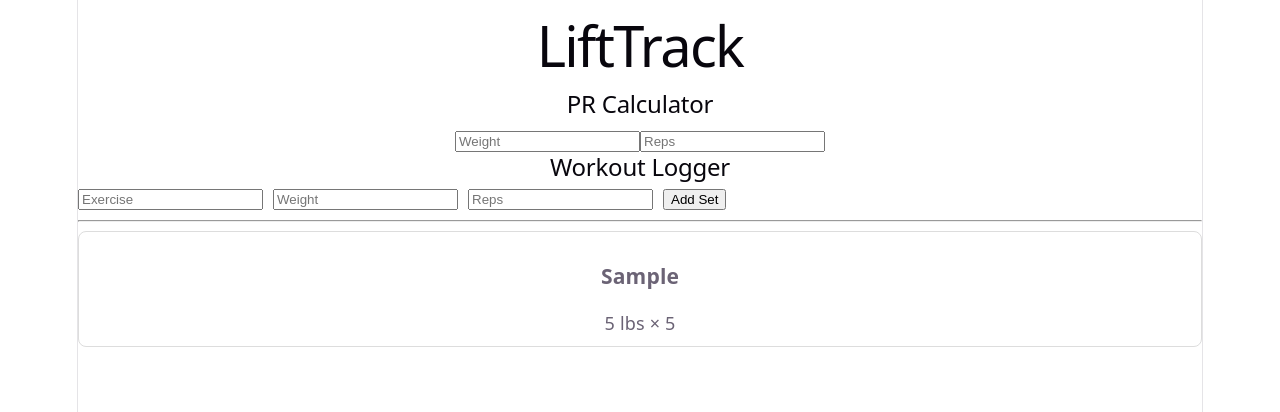
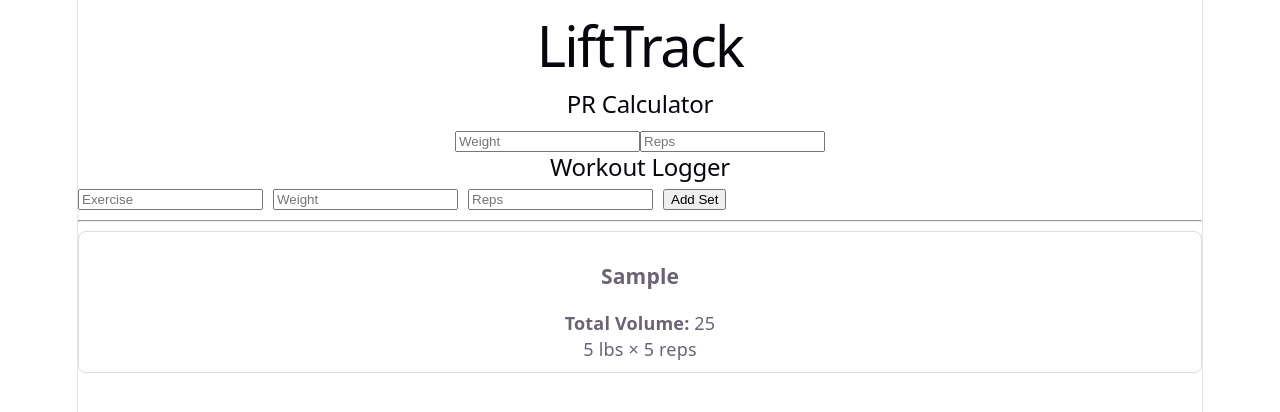
Before and after one commit to RickyRMT/LiftTrack, a React (Vite) app: page / in a window 1280 px wide. Both pictures are taken after typing "Sample", "5", "5" into the empty fields and a click on the button "Add Set". Shown: the top 412 px of the page. Built offline with nearby package versions, Linux system fonts and the light colour scheme.

Commit message:
added total volume feature

```diff
--- a/src/components/WorkoutLogger.jsx
+++ b/src/components/WorkoutLogger.jsx
@@ -43,11 +43,17 @@ function WorkoutLogger() {
 const groupedWorkouts = workouts.reduce((groups, workout) => {
   const key = workout.exercise.trim().toLowerCase();
 
+  const volume = workout.weight * workout.reps;
+
   if (!groups[key]) {
-    groups[key] = [];
+    groups[key] = {
+      sets: [],
+      totalVolume: 0,
+    };
   }
 
-  groups[key].push(workout);
+  groups[key].sets.push(workout);
+  groups[key].totalVolume += volume;
 
   return groups;
 }, {});
@@ -102,26 +108,30 @@ return (
     <hr />
 
     <div>
-  {Object.entries(groupedWorkouts).map(([exerciseName, sets]) => (
+  {Object.entries(groupedWorkouts).map(([exerciseName, data]) => (
     <div
       key={exerciseName}
       style={{
         border: "1px solid #ddd",
         borderRadius: "8px",
         padding: "10px",
-        marginBottom: "10px"
+        marginBottom: "10px",
       }}
     >
       <h3>{formatExerciseName(exerciseName)}</h3>
 
-      {sets.map((set, index) => (
+      <p>
+        <strong>Total Volume:</strong> {data.totalVolume}
+      </p>
+
+      {data.sets.map((set, index) => (
         <div key={index}>
-          {set.weight} lbs × {set.reps}
+          {set.weight} lbs × {set.reps} reps
         </div>
       ))}
-      </div>
+    </div>
   ))}
-  </div>
+</div>
   </div>
 );
 
```
